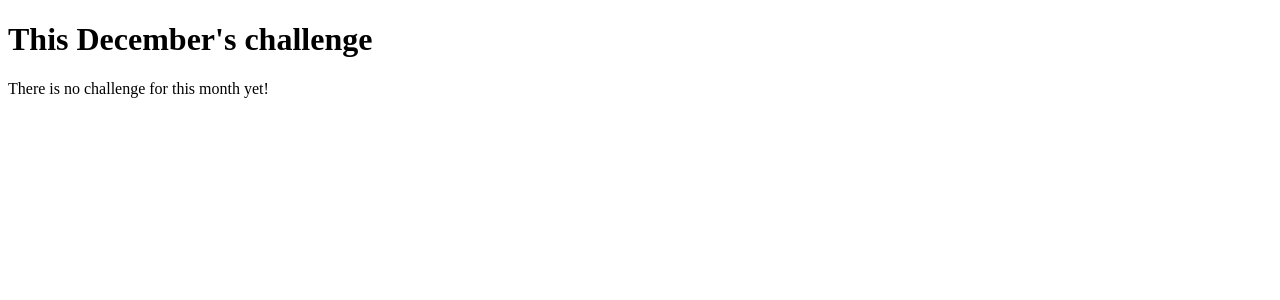
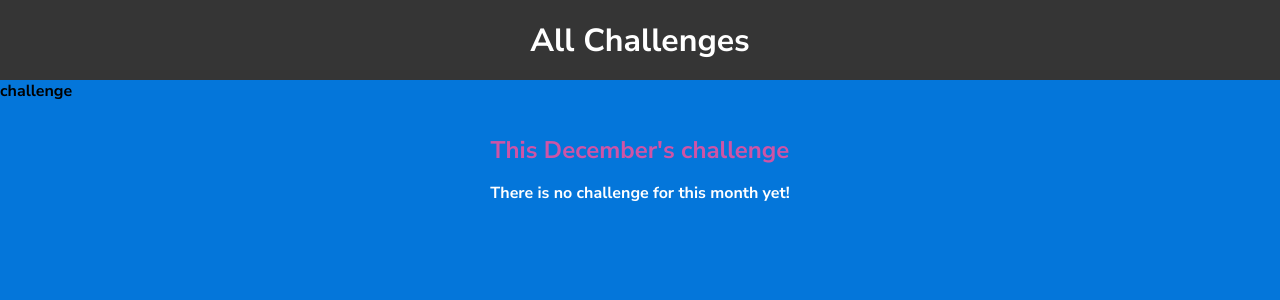
Before and after one commit to DigvijayWeb/django, a Django app: page /challenges/december in a window 1280 px wide. Shown: the top 300 px of the page. Run offline with Django 4.2, Linux system fonts and the light colour scheme.

Commit message:
creation of static files

```diff
--- /dev/null
+++ b/challenges/static/challenges/challenge.css
@@ -0,0 +1,22 @@
+h1,
+h2 {
+  text-align: center;
+  color: white;
+}
+
+h1 {
+  font-size: 1.5rem;
+  margin: 2rem 0 1rem 0;
+  font-weight: normal;
+  color: #cf54a6;
+}
+
+h2 {
+  font-size: 3rem;
+  font-weight: bold;
+}
+
+.fallback {
+  text-align: center;
+  color: white;
+}
--- /dev/null
+++ b/challenges/static/challenges/includes/header.css
@@ -0,0 +1,25 @@
+header {
+    width: 100%;
+    height: 5rem;
+    background-color: #353535;
+  }
+
+  header nav {
+    width: 100%;
+    height: 100%;
+    display: flex;
+    justify-content: center;
+    align-items: center;
+  }
+
+  header nav a {
+    color: white;
+    font-size: 2rem;
+    font-weight: bold;
+    text-decoration: none;
+  }
+
+  header nav a:hover,
+  header nav a:active {
+    color: #cf54a6;
+  }
--- a/challenges/templates/challenges/challenge.html
+++ b/challenges/templates/challenges/challenge.html
@@ -1,15 +1,24 @@
 
 {%extends "base.html"%}
+{% load static %}
+
+    {% block css_files %}
+        <link rel="stylesheet" href="{% static "challenges/challenge.css" %}">
+        <link rel="stylesheet" href="{% static "challenges/includes/header.css" %}">
+    {% endblock %}
 
     {% block page_title%}
         {{month|title}} Challenge
     {% endblock%}
 
     {% block content%}
+
+        {% include "challenges/includes/header.html" with active_page="challenge"%}
+
         <h1> This {{month|title}}'s challenge</h1>
         {% if text is not None %}
-            <h1>{{text}}</h1>
+            <h2>{{text}}</h2>
         {% else %}
-            <p> There is no challenge for this month yet! </p>
+            <p class="fallback"> There is no challenge for this month yet! </p>
         {% endif %}
-    {% endblock%}
+    {% endblock %}
--- /dev/null
+++ b/challenges/templates/challenges/includes/header.html
@@ -0,0 +1,6 @@
+<header>
+    <nav>
+        <a href="{% url "index" %}"> All Challenges </a>
+    </nav>
+</header>
+{{active_page}}
--- a/challenges/urls.py
+++ b/challenges/urls.py
@@ -7,7 +7,7 @@ urlpatterns = [
     # path("january", views.january),
     # path("february", views.february)
 
-    path("", views.index), # this will direct the traffic with no string after /challenges/
+    path("", views.index, name="index"), # this will direct the traffic with no string after /challenges/
     #path for dynamic urls:
     path("<int:month>", views.monthly_challenge_by_number),
     path("<str:month>", views.monthly_challenge, name="month-challenge")
--- a/challenges/views.py
+++ b/challenges/views.py
@@ -1,7 +1,7 @@
 from django.shortcuts import render
-from django.http import HttpResponse, HttpResponseNotFound, HttpResponseRedirect
+from django.http import HttpResponse, HttpResponseNotFound, HttpResponseRedirect, Http404
 from django.urls import reverse
-#from django.template.loader import render_to_string
+from django.template.loader import render_to_string
 
 monthly_challenges = {
     "january": "This is first month",
@@ -66,7 +66,9 @@ def monthly_challenge(request, month):
             "month" : month,
         })
     except:
-        return HttpResponseNotFound("<h1>This month is not supported!</h1>")
+        # response_data = render_to_string("404.html")
+        # return HttpResponseNotFound(response_data)
+        raise Http404()
 
 
 
--- a/monthly_challenges/settings.py
+++ b/monthly_challenges/settings.py
@@ -120,6 +120,9 @@ USE_TZ = True
 # https://docs.djangoproject.com/en/4.2/howto/static-files/
 
 STATIC_URL = 'static/'
+STATICFILES_DIRS = [
+    BASE_DIR / "static"
+]
 
 # Default primary key field type
 # https://docs.djangoproject.com/en/4.2/ref/settings/#default-auto-field
--- /dev/null
+++ b/static/styles.css
@@ -0,0 +1,11 @@
+
+  @import url('https://fonts.googleapis.com/css2?family=Nunito+Sans:ital,opsz,wght@0,6..12,700;1,6..12,300&display=swap');
+
+  html{
+    font-family: 'Nunito Sans', sans-serif;
+  }
+
+  body{
+    margin:0;
+    background-color: #0476da;
+  }
--- a/templates/base.html
+++ b/templates/base.html
@@ -1,9 +1,12 @@
+{% load static %}
 <!DOCTYPE html>
 <html lang="en">
 <head>
     <meta charset="UTF-8">
     <meta name="viewport" content="width=device-width, initial-scale=1.0">
     <title>{% block page_title%}My challenge{% endblock%}</title>
+    <link rel="stylesheet" href="{% static "styles.css" %}">
+    {% block css_files %}{% endblock %}
 </head>
 <body>
     {% block content%}
```
Also changed, not shown: challenges/static/challenges/challenges.css (added, +37 -0 lines), challenges/templates/challenges/index.html (+7 -0 lines), templates/404.html (added, +10 -0 lines).
